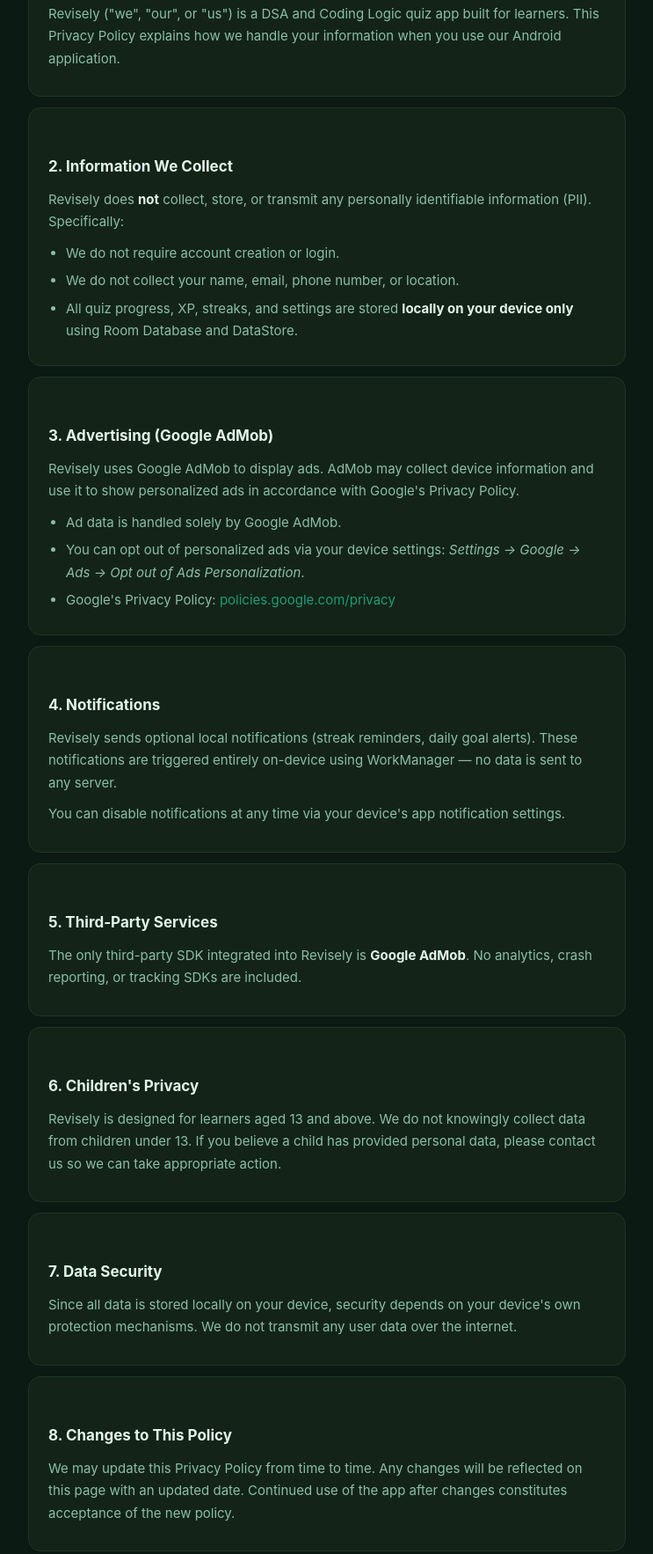
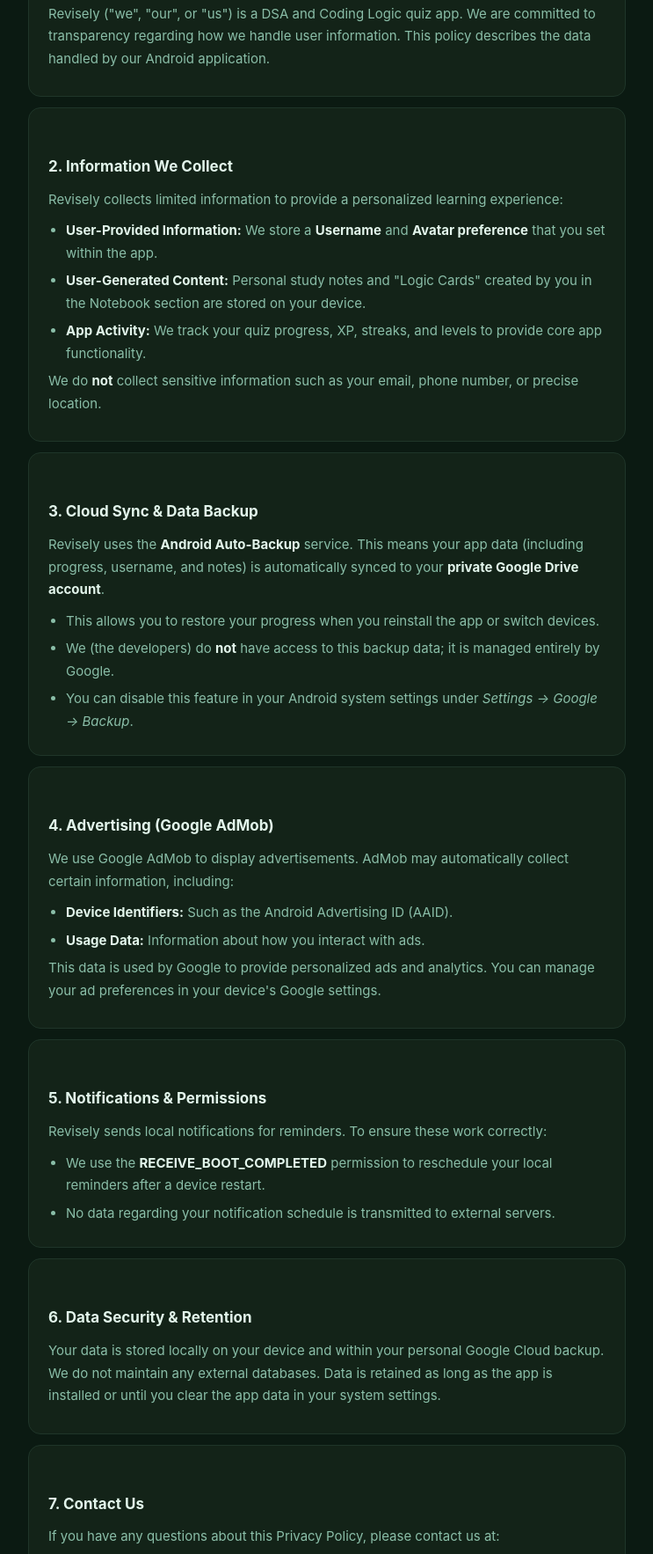
Before and after one commit to YogeshPrajapatii/revisely-privacy, a plain HTML site: page index.html in a window 1280 px wide. Shown: the part 237-2003 px from the top of the page at 88% size, without its empty margins (268-1011 px from the left). Drawn offline with Linux system fonts and the light colour scheme.

Commit message:
Revise privacy policy and update data handling details
Updated the privacy policy to reflect changes in data handling and user information collection, including the introduction of cloud sync and data backup features.

```diff
--- a/index.html
+++ b/index.html
@@ -31,66 +31,66 @@
       margin-bottom: 12px;
     }
     .footer { margin-top: 48px; font-size: 13px; color: #3D7055; text-align: center; }
+    strong { color: #E2F5EB; }
   </style>
 </head>
 <body>
 
   <h1>Privacy Policy</h1>
-  <div class="meta">Revisely &nbsp;·&nbsp; Last updated: March 2026</div>
+  <div class="meta">Revisely &nbsp;·&nbsp; Last updated: April 2026</div>
 
   <div class="card">
     <h2>1. Introduction</h2>
-    <p>Revisely ("we", "our", or "us") is a DSA and Coding Logic quiz app built for learners. This Privacy Policy explains how we handle your information when you use our Android application.</p>
+    <p>Revisely ("we", "our", or "us") is a DSA and Coding Logic quiz app. We are committed to transparency regarding how we handle user information. This policy describes the data handled by our Android application.</p>
   </div>
 
   <div class="card">
     <h2>2. Information We Collect</h2>
-    <p>Revisely does <strong style="color:#E2F5EB">not</strong> collect, store, or transmit any personally identifiable information (PII). Specifically:</p>
+    <p>Revisely collects limited information to provide a personalized learning experience:</p>
     <ul>
-      <li>We do not require account creation or login.</li>
-      <li>We do not collect your name, email, phone number, or location.</li>
-      <li>All quiz progress, XP, streaks, and settings are stored <strong style="color:#E2F5EB">locally on your device only</strong> using Room Database and DataStore.</li>
+      <li><strong>User-Provided Information:</strong> We store a <strong>Username</strong> and <strong>Avatar preference</strong> that you set within the app.</li>
+      <li><strong>User-Generated Content:</strong> Personal study notes and "Logic Cards" created by you in the Notebook section are stored on your device.</li>
+      <li><strong>App Activity:</strong> We track your quiz progress, XP, streaks, and levels to provide core app functionality.</li>
+    </ul>
+    <p>We do <strong>not</strong> collect sensitive information such as your email, phone number, or precise location.</p>
+  </div>
+
+  <div class="card">
+    <h2>3. Cloud Sync & Data Backup</h2>
+    <p>Revisely uses the <strong>Android Auto-Backup</strong> service. This means your app data (including progress, username, and notes) is automatically synced to your <strong>private Google Drive account</strong>.</p>
+    <ul>
+      <li>This allows you to restore your progress when you reinstall the app or switch devices.</li>
+      <li>We (the developers) do <strong>not</strong> have access to this backup data; it is managed entirely by Google.</li>
+      <li>You can disable this feature in your Android system settings under <em>Settings → Google → Backup</em>.</li>
     </ul>
   </div>
 
   <div class="card">
-    <h2>3. Advertising (Google AdMob)</h2>
-    <p>Revisely uses Google AdMob to display ads. AdMob may collect device information and use it to show personalized ads in accordance with Google's Privacy Policy.</p>
+    <h2>4. Advertising (Google AdMob)</h2>
+    <p>We use Google AdMob to display advertisements. AdMob may automatically collect certain information, including:</p>
     <ul>
-      <li>Ad data is handled solely by Google AdMob.</li>
-      <li>You can opt out of personalized ads via your device settings: <em>Settings → Google → Ads → Opt out of Ads Personalization</em>.</li>
-      <li>Google's Privacy Policy: <a href="https://policies.google.com/privacy" target="_blank">policies.google.com/privacy</a></li>
+      <li><strong>Device Identifiers:</strong> Such as the Android Advertising ID (AAID).</li>
+      <li><strong>Usage Data:</strong> Information about how you interact with ads.</li>
+    </ul>
+    <p>This data is used by Google to provide personalized ads and analytics. You can manage your ad preferences in your device's Google settings.</p>
+  </div>
+
+  <div class="card">
+    <h2>5. Notifications & Permissions</h2>
+    <p>Revisely sends local notifications for reminders. To ensure these work correctly:</p>
+    <ul>
+      <li>We use the <strong>RECEIVE_BOOT_COMPLETED</strong> permission to reschedule your local reminders after a device restart.</li>
+      <li>No data regarding your notification schedule is transmitted to external servers.</li>
     </ul>
   </div>
 
   <div class="card">
-    <h2>4. Notifications</h2>
-    <p>Revisely sends optional local notifications (streak reminders, daily goal alerts). These notifications are triggered entirely on-device using WorkManager — no data is sent to any server.</p>
-    <p>You can disable notifications at any time via your device's app notification settings.</p>
+    <h2>6. Data Security & Retention</h2>
+    <p>Your data is stored locally on your device and within your personal Google Cloud backup. We do not maintain any external databases. Data is retained as long as the app is installed or until you clear the app data in your system settings.</p>
   </div>
 
   <div class="card">
-    <h2>5. Third-Party Services</h2>
-    <p>The only third-party SDK integrated into Revisely is <strong style="color:#E2F5EB">Google AdMob</strong>. No analytics, crash reporting, or tracking SDKs are included.</p>
-  </div>
-
-  <div class="card">
-    <h2>6. Children's Privacy</h2>
-    <p>Revisely is designed for learners aged 13 and above. We do not knowingly collect data from children under 13. If you believe a child has provided personal data, please contact us so we can take appropriate action.</p>
-  </div>
-
-  <div class="card">
-    <h2>7. Data Security</h2>
-    <p>Since all data is stored locally on your device, security depends on your device's own protection mechanisms. We do not transmit any user data over the internet.</p>
-  </div>
-
-  <div class="card">
-    <h2>8. Changes to This Policy</h2>
-    <p>We may update this Privacy Policy from time to time. Any changes will be reflected on this page with an updated date. Continued use of the app after changes constitutes acceptance of the new policy.</p>
-  </div>
-
-  <div class="card">
-    <h2>9. Contact Us</h2>
+    <h2>7. Contact Us</h2>
     <p>If you have any questions about this Privacy Policy, please contact us at:</p>
     <p><a href="mailto:yogeshverma.dev@gmail.com">yogeshverma.dev@gmail.com</a></p>
   </div>
```
